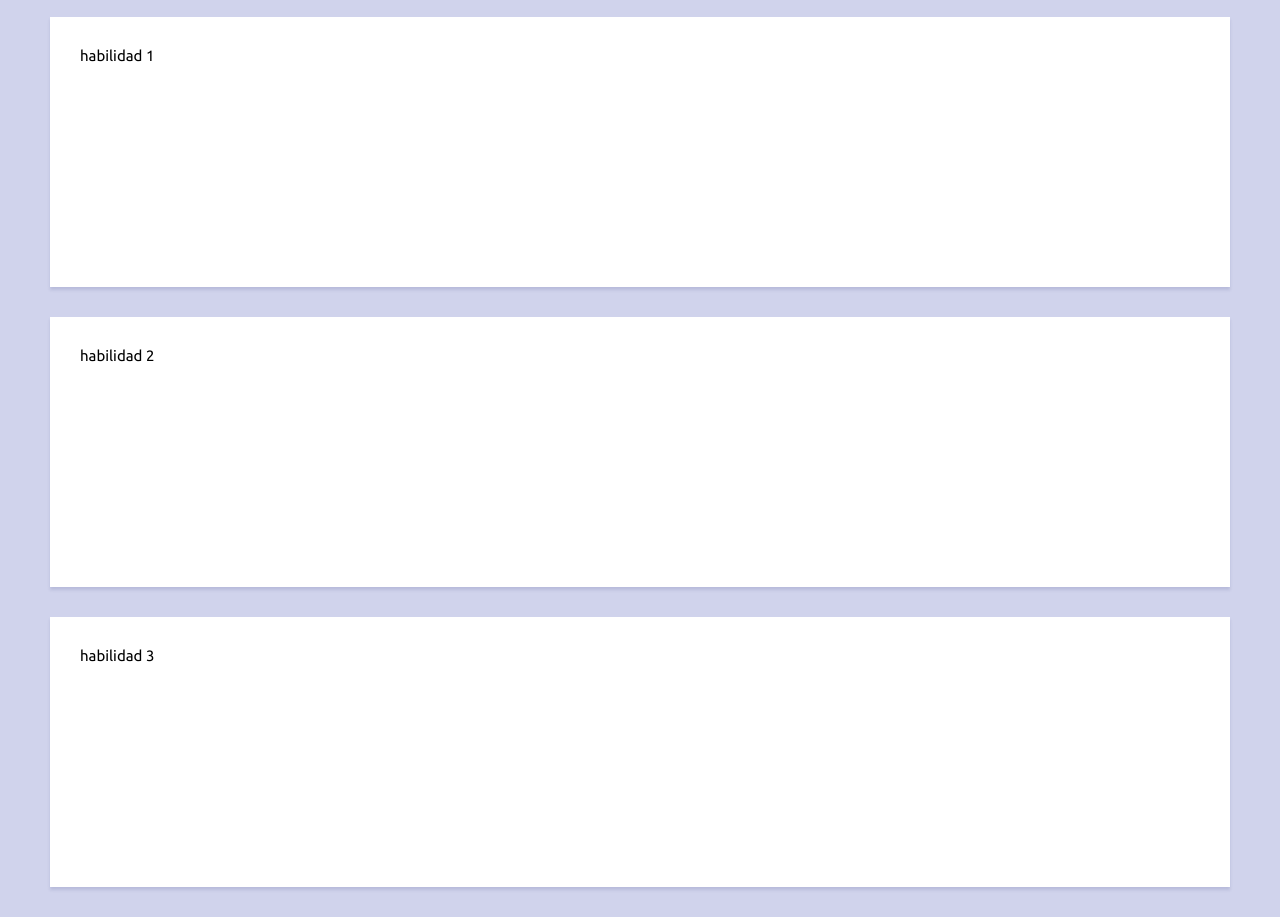
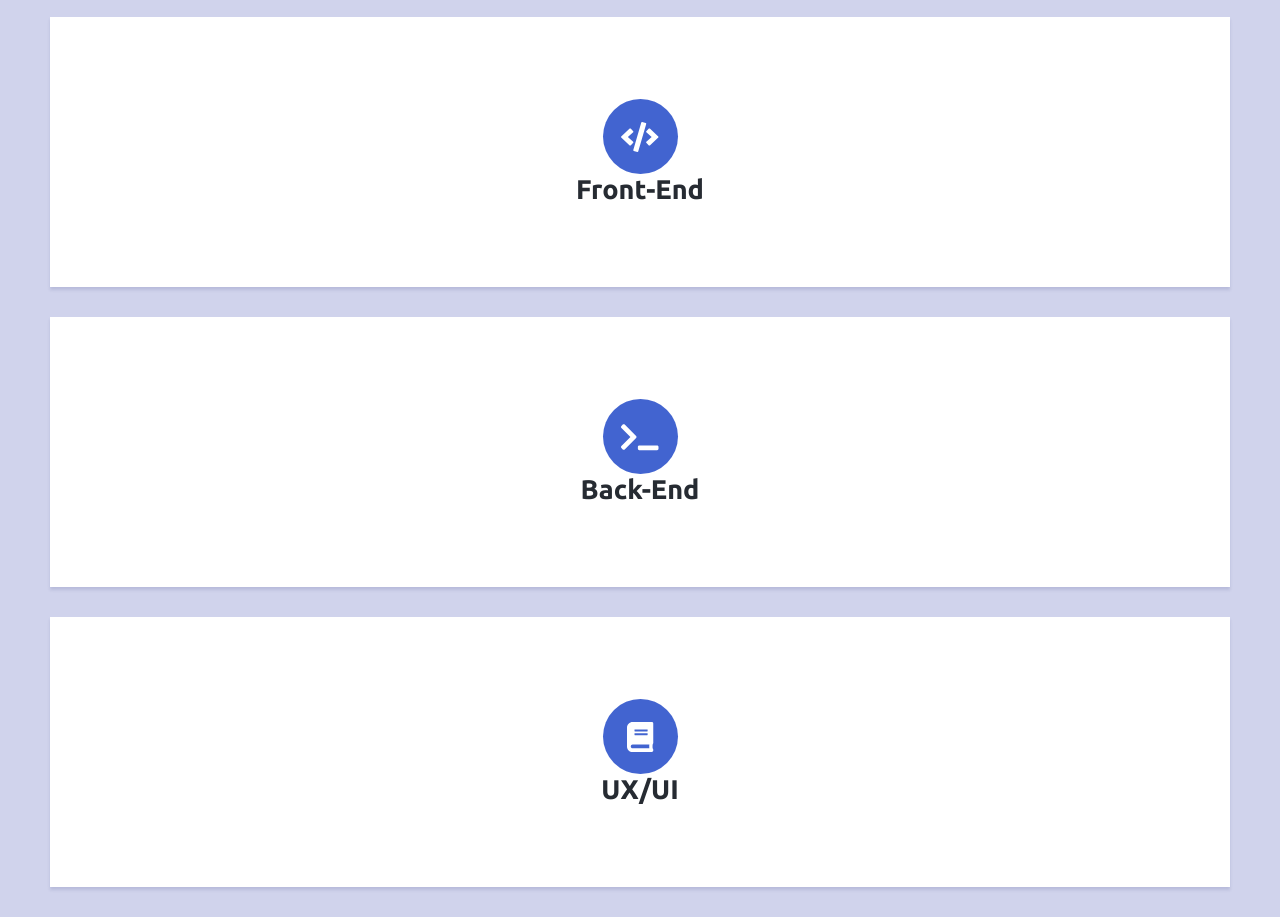
Before and after one commit to joaquinhmtz/joaquinhmtz.github.io, a website: page index.html in a window 1280 px wide. Shown: the part 680-1597 px from the top of the page. Drawn offline with Linux system fonts and the light colour scheme; a web font is replaced by a local one.

Commit message:
Variables de colores

```diff
--- a/assets/css/app.css
+++ b/assets/css/app.css
@@ -24,6 +24,7 @@
 h1, h2, h3, h4, h5, h6 {
     font-family: 'Ubuntu-Bold';
     color: var(--title-color);
+    background-color: transparent;
 }
 
 h1 {
@@ -34,6 +35,10 @@ h2 {
     font-size: 2.2rem;
 }
 
+h3 {
+    font-size: 1.8rem;
+}
+
 p {
   color: var(--font-color);
 }
--- a/assets/css/core/main.css
+++ b/assets/css/core/main.css
@@ -134,6 +134,27 @@ main {
     height: 18rem;
     box-shadow: rgba(48, 55, 120, 0.15) 0px 3px 3px 0px;
     padding: 2rem;
+    display: flex;
+    flex-flow: column nowrap;
+    justify-content: center;
+    align-items: center;
+}
+
+.icon-hability {
+    font-size: 2rem;
+    padding: 15px;
+    border-radius: 50%;
+    background-color: var(--secondary-color);
+    color: white;
+    width: 5rem;
+    height: 5rem;
+    display: flex;
+    align-items: center;
+    justify-content: center;
+}
+
+.icon-hability svg {
+    background-color: var(--secondary-color);
 }
 
 /* Small screens, laptops */
--- a/index.html
+++ b/index.html
@@ -8,6 +8,7 @@
     <link rel="stylesheet" href="assets/css/app.css">
     <link rel="stylesheet" href="assets/css/core/main.css">
     <link rel="stylesheet" href="assets/css/helpers.css">
+    <link rel="stylesheet" href="node_modules/@fortawesome/fontawesome-free/css/all.min.css">
 </head>
 <body>
     <!-- HEADER -->
@@ -59,18 +60,28 @@
                 <p>Años de  <br> experiencia <br> laboral</p>
             </div> -->
             <div class="container-hability">
-                habilidad 1
+                <div class="icon-hability">
+                    <i class="fas fa-code"></i>
+                </div>
+                <h3>Front-End</h3>
             </div>
             <div class="container-hability">
-                habilidad 2
+                <div class="icon-hability">
+                    <i class="fas fa-terminal"></i>
+                </div>
+                <h3>Back-End</h3>
             </div>
             <div class="container-hability">
-                habilidad 3
+                <div class="icon-hability">
+                    <i class="fas fa-book"></i>
+                </div>
+                <h3>UX/UI</h3>
             </div>
         </div>
     </section>
 
 
     <script src="./assets/js/menu.js"></script>
+    <script src="./node_modules/@fortawesome/fontawesome-free/js/all.min.js"></script>
 </body>
 </html>
```
Also changed, not shown: package.json (added, +22 -0 lines).
